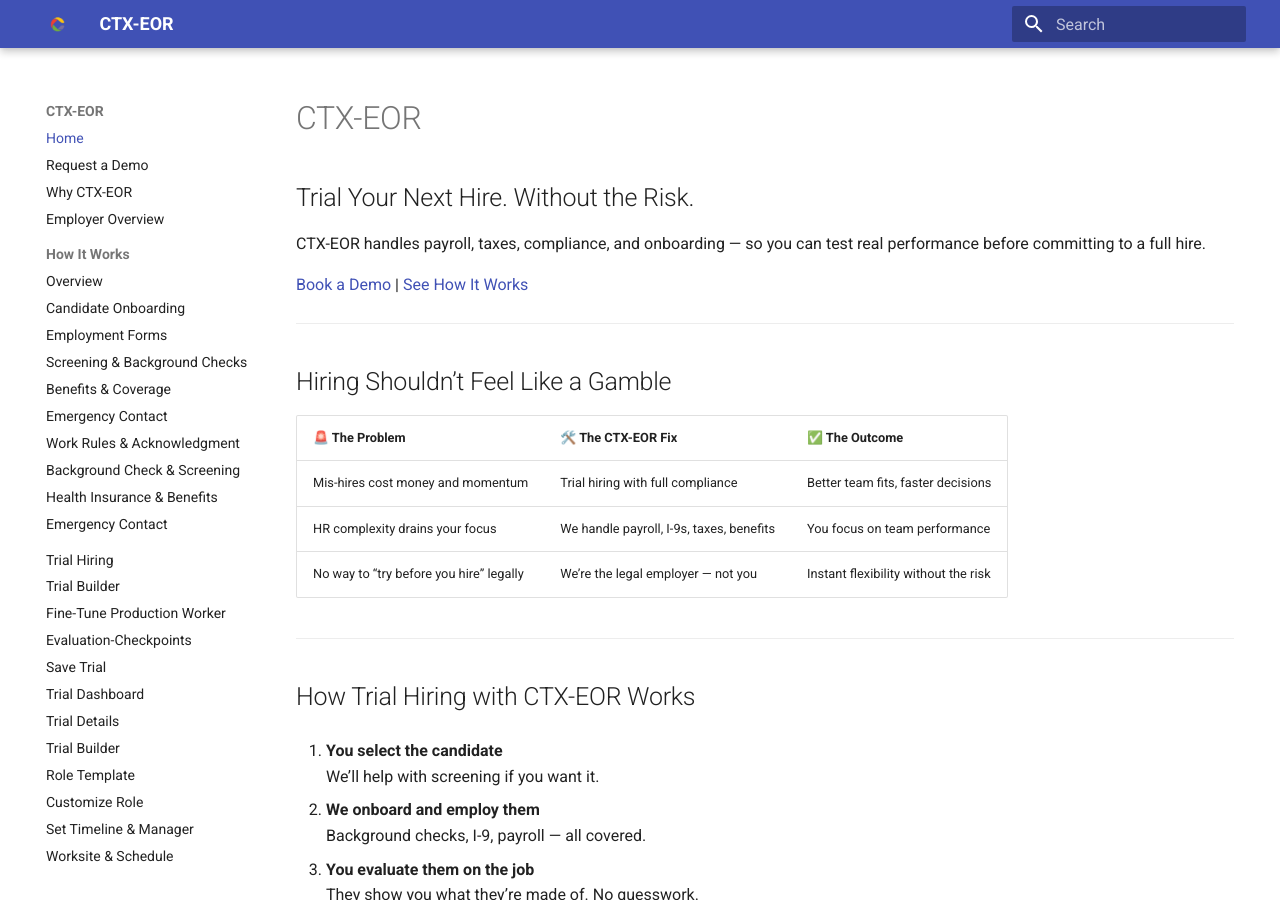
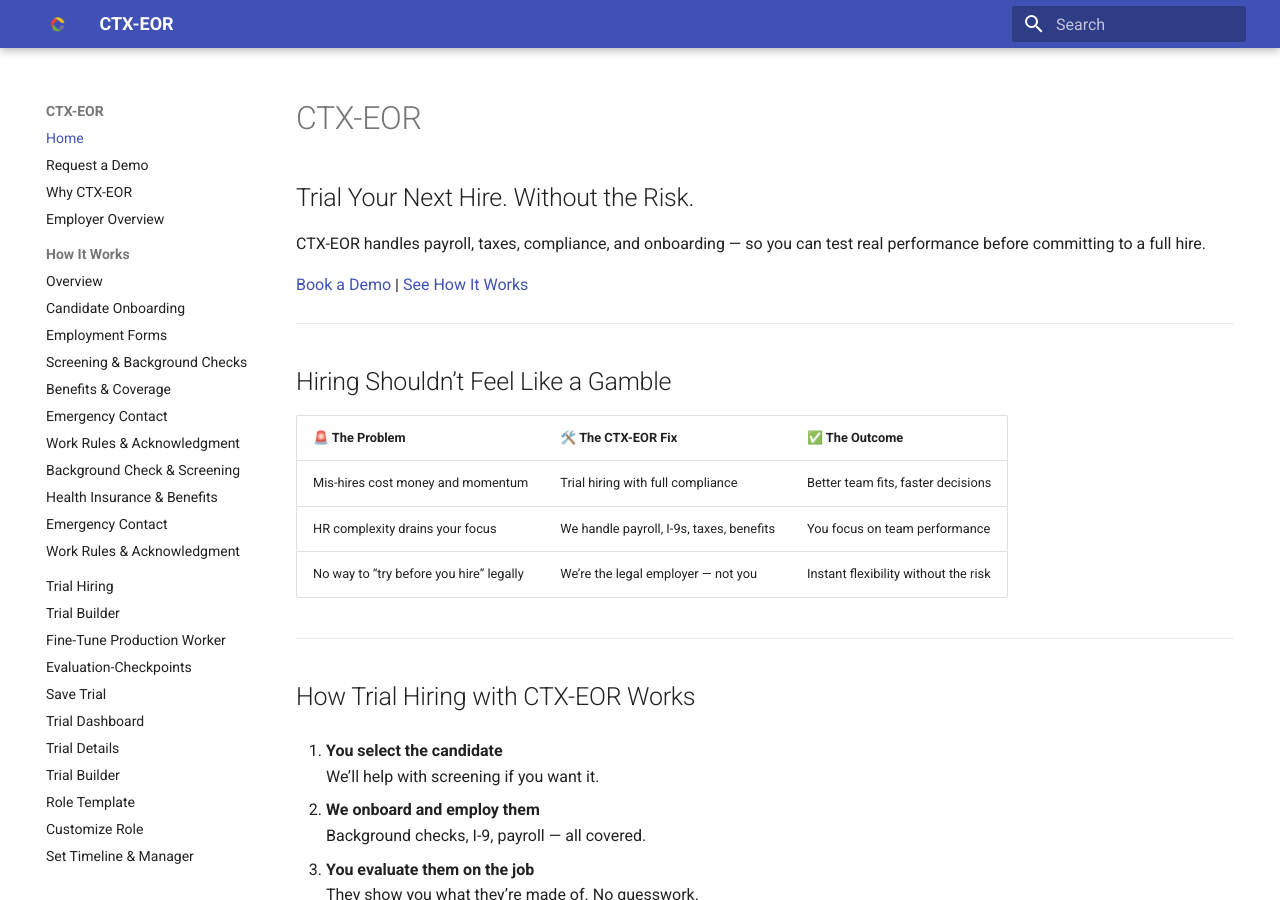
Before and after one commit to cirrusflyer275ds/ctx-eor-site, an MkDocs documentation site: the page built from docs/index.md, in a window 1280 px wide and 900 px high. Built offline with MkDocs 1.6.1 and Material for MkDocs 9.7.7, drawn with Linux system fonts in a browser that asks for light colours.

Commit message:
Update mkdocs.yml

```diff
--- a/mkdocs.yml
+++ b/mkdocs.yml
@@ -40,6 +40,7 @@ nav:
     - Background Check & Screening: onboarding-step-8-screening.md
     - Health Insurance & Benefits: onboarding-step-9-benefits.md
     - Emergency Contact: onboarding-step-10-emergency-contact.md
+    - Work Rules & Acknowledgment: onboarding-step-11-work-rules.md
   - Trial Hiring: trial-hiring.md
   - Trial Builder: trial-builder.md
   - Fine-Tune Production Worker: fine-tune-production-worker.md
```
